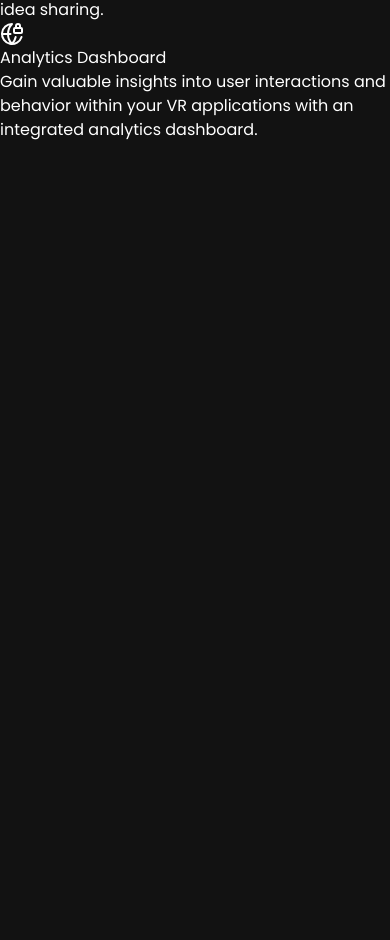
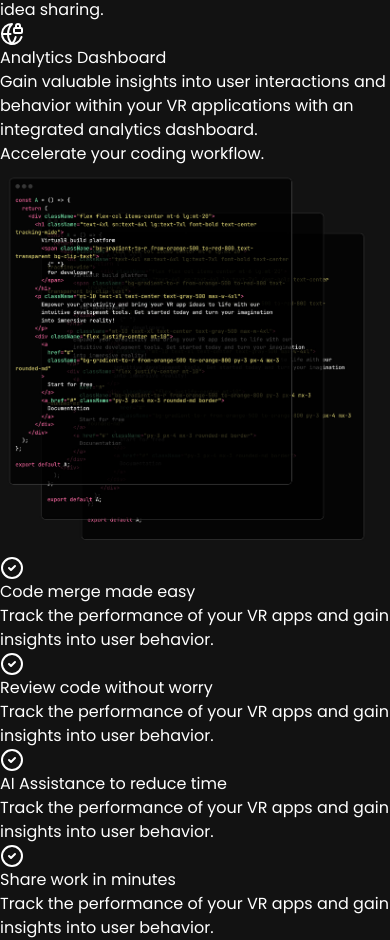
Before and after one commit to rafaelmarcoo/vr-landing-page, a React (Vite) app: page / in a window 390 px wide. Shown: the part 1611-2551 px from the top of the page. Before the commit the page ends 1753 px from the top, so only its background shows below. Built offline with nearby package versions, Linux system fonts and the light colour scheme.

Commit message:
WorkFlow styling

```diff
--- a/src/App.jsx
+++ b/src/App.jsx
@@ -2,6 +2,7 @@ import React from 'react'
 import Navbar from './components/Navbar'
 import HeroSection from './components/HeroSection'
 import FeatureSection from './components/FeatureSection'
+import WorkFlow from './components/WorkFlow'
 
 const App = () => {
   return (
@@ -10,6 +11,7 @@ const App = () => {
       <div className="max-w-7xl mx-auto pt-20 px-6">
         <HeroSection />
         <FeatureSection />
+        <WorkFlow />
       </div>
     </div>
   )
--- /dev/null
+++ b/src/components/WorkFlow.jsx
@@ -0,0 +1,37 @@
+import { CheckCircle2 } from "lucide-react"
+import codeImg from "../assets/code.jpg";
+import { checklistItems } from "../constants";
+
+const WorkFlow = () => {
+  return (
+    <div className="mt-20">
+        <h2 className="text-3xl sm:text-5xl lg:text-6xl text-center mt-6 tracking-wide">
+            Accelerate your
+            <span className="bg-gradient-to-r from-orange-500 to-orange-800 bg-clip-text text-transparent">
+                {" "}
+                coding workflow.
+            </span>
+        </h2>
+        <div className="flex flex-wrap justify-center">
+            <div className="p-2 w-full lg:w-1/2">
+                <img src={codeImg} alt="Code" />
+            </div>
+            <div className="pt-12 w-full lg:w-1/2">
+                {checklistItems.map((item, index) => (
+                    <div key={index} className="flex mb-12">
+                        <div className="text-green-400 mx-6 bg-neutral-900 h-10 w-10 p-2 justify-center items-center rounded-full">
+                            <CheckCircle2 />
+                        </div>
+                        <div>
+                            <h5 className="mt-1 mb-2 text-xl">{item.title}</h5>
+                            <p className="text-md text-neutral-500"> {item.description}</p>
+                        </div>
+                    </div>
+                ))}
+            </div>
+        </div>
+    </div>
+  )
+}
+
+export default WorkFlow
```
